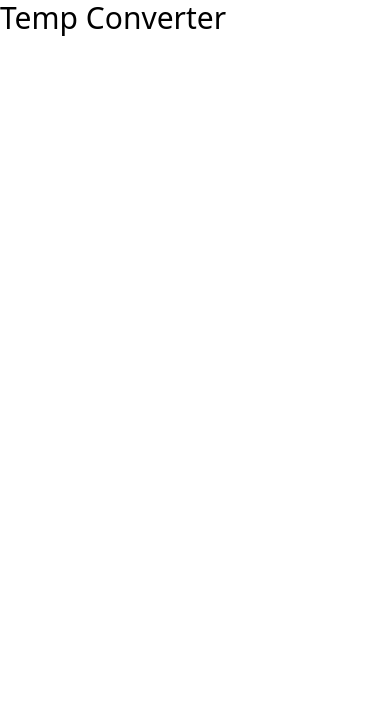
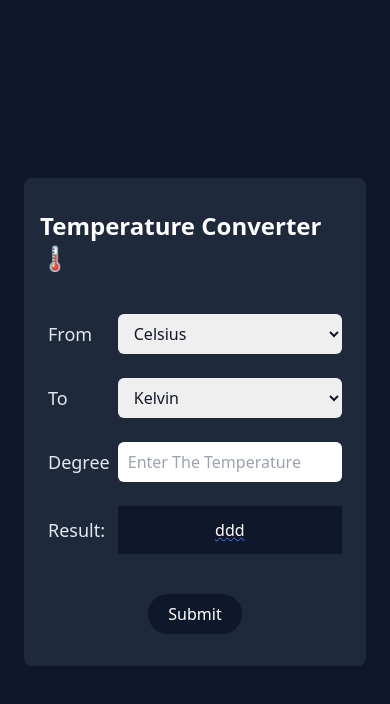
Before and after one commit to princemuel/quicktemp, a website built with Vite: page client/index.html in a window 390 px wide. Built offline with nearby package versions, Linux system fonts and the light colour scheme.

Commit message:
feat: make app responsive
Signed-off-by: Prince Muel <vansomecsam@gmail.com>

```diff
--- a/client/index.html
+++ b/client/index.html
@@ -4,15 +4,88 @@
     <meta charset="UTF-8" />
     <link rel="icon" type="image/svg+xml" href="/vite.svg" />
     <meta name="viewport" content="width=device-width, initial-scale=1.0" />
-    <title>Vite + TS</title>
+    <title>Temperature Converter</title>
     <script type="module" src="/src/main.ts"></script>
   </head>
 
-  <body>
-    <h1 class="text-3xl">Temp Converter</h1>
+  <body class="antialiased text-slate-200 font-medium bg-slate-900">
+    <div class="flex items-center min-h-svh w-full px-6">
+      <main
+        class="max-w-md w-full mx-auto px-4 py-8 md:px-6 bg-slate-800 rounded-lg"
+      >
+        <form action="" class="flex flex-col gap-6">
+          <h1 class="text-2xl lg:text-3xl font-bold text-white">
+            Temperature Converter 🌡️
+          </h1>
 
-    <!-- <form action="" method="post" hx-post></form> -->
+          <fieldset
+            class="grid gap-6 items-center px-2 py-4 grid-cols-[5ch,auto]"
+          >
+            <legend class="sr-only">Use the Select Menus to</legend>
 
-    <button type="submit"></button>
+            <label for="from" class="text-lg cursor-pointer">From</label>
+            <select
+              name="from"
+              id="from"
+              class="px-3 py-2 rounded-md text-gray-900 w-full"
+              autocomplete="off"
+              required
+            >
+              <option value="celsius" selected>Celsius</option>
+              <option value="farenheit">Farenheit</option>
+              <option value="kelvin">Kelvin</option>
+            </select>
+
+            <label for="to" class="text-lg cursor-pointer">To</label>
+            <select
+              name="to"
+              id="to"
+              class="px-3 py-2 rounded-md text-gray-900 w-full"
+              autocomplete="off"
+              required
+            >
+              <option value="celsius">Celsius</option>
+              <option value="farenheit">Farenheit</option>
+              <option value="kelvin" selected>Kelvin</option>
+            </select>
+
+            <label for="temperature" class="text-lg cursor-pointer">
+              Degree
+            </label>
+            <input
+              type="number"
+              id="temp"
+              name="temp"
+              placeholder="Enter The Temperature"
+              class="px-2.5 py-2 rounded-md text-gray-900 w-full"
+              step="0.01"
+              required
+            />
+
+            <p class="text-lg cursor-pointer">Result:</p>
+            <div
+              class="flex items-center justify-center bg-slate-900 py-3 px-2 rounded-sm"
+            >
+              <output
+                name="result"
+                id="result"
+                for="from to temp"
+                class="text-white underline decoration-blue-500 decoration-wavy decoration-1"
+                >ddd
+              </output>
+            </div>
+          </fieldset>
+
+          <button
+            type="submit"
+            class="inline-flex mx-auto rounded-full bg-slate-900 px-5 py-2 items-center text-white cursor-pointer"
+          >
+            Submit
+          </button>
+        </form>
+
+        <div class=""></div>
+      </main>
+    </div>
   </body>
 </html>
--- a/client/package.json
+++ b/client/package.json
@@ -4,7 +4,7 @@
   "version": "0.0.0",
   "type": "module",
   "scripts": {
-    "dev": "vite",
+    "dev": "vite --host",
     "build": "tsc && vite build",
     "preview": "vite preview"
   },
```
